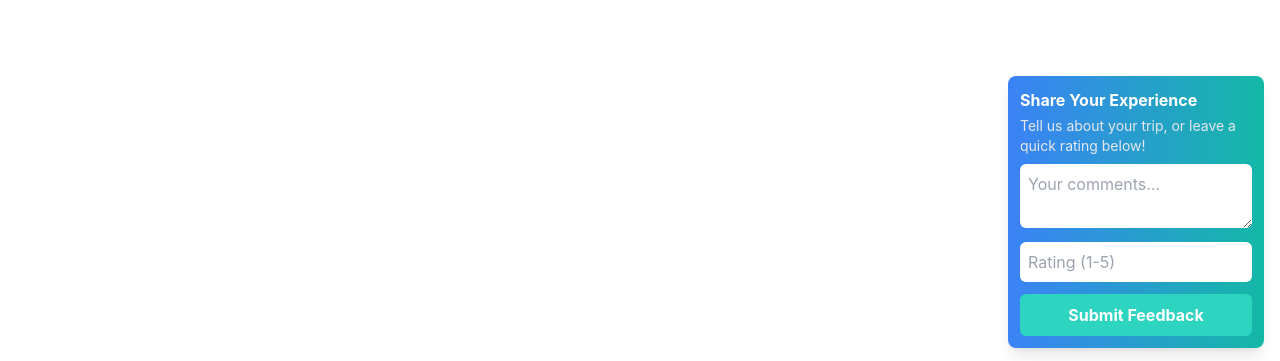
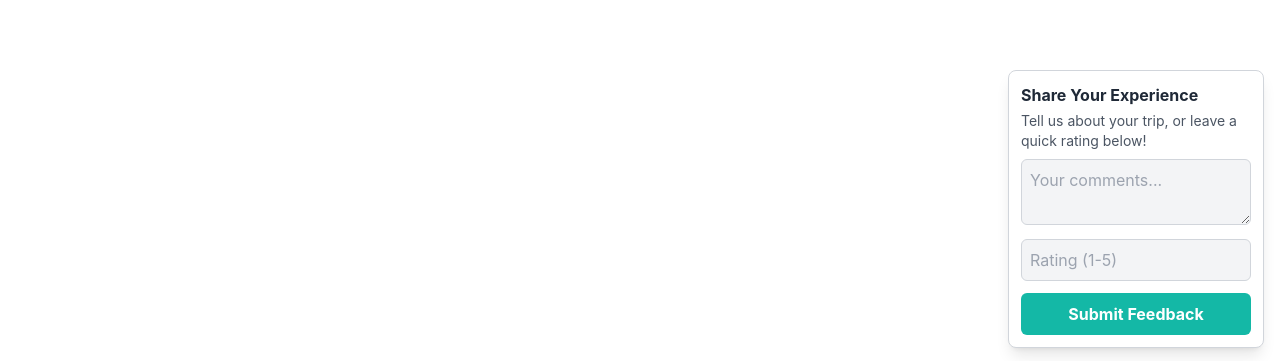
Before and after one commit to SrinivasNuggehalli/Wanderlust_AI_Planning_Website, a React (Vite) app in the folder wanderlust/: page /my-trips in a window 1280 px wide. Shown: the part 436-797 px from the top of the page. Built offline with nearby package versions, Linux system fonts and the light colour scheme; no server answers; the database is empty; sample sign-in values are in the browser's storage.

Commit message:
change the my trip page

```diff
--- a/wanderlust/src/my-trips/index.jsx
+++ b/wanderlust/src/my-trips/index.jsx
@@ -65,15 +65,15 @@ function MyTrips() {
         )}
       </div>
 
-      {/* Compact Feedback Section */}
+      {/* White Background Feedback Section */}
       {showFeedbackSection && (
-        <div className="fixed bottom-4 right-4 bg-gradient-to-r from-blue-500 to-teal-500 text-white shadow-lg p-3 w-64 rounded-lg transition-transform duration-500 ease-in-out">
+        <div className="fixed bottom-4 right-4 bg-white text-gray-800 shadow-lg p-3 w-64 rounded-lg border border-gray-300 transition-transform duration-500 ease-in-out">
           <h3 className="font-bold text-base">Share Your Experience</h3>
-          <p className="text-sm text-gray-200 mt-1">Tell us about your trip, or leave a quick rating below!</p>
+          <p className="text-sm text-gray-600 mt-1">Tell us about your trip, or leave a quick rating below!</p>
 
           <textarea
             placeholder="Your comments..."
-            className="w-full p-2 mt-2 bg-white text-gray-800 rounded-md border-0 focus:ring-2 focus:ring-teal-400 transition ease-in-out duration-300"
+            className="w-full p-2 mt-2 bg-gray-100 text-gray-800 rounded-md border border-gray-300 focus:ring-2 focus:ring-teal-400 transition ease-in-out duration-300"
             rows="2"
           />
           <input
@@ -81,10 +81,10 @@ function MyTrips() {
             placeholder="Rating (1-5)"
             min="1"
             max="5"
-            className="w-full p-2 mt-2 bg-white text-gray-800 rounded-md border-0 focus:ring-2 focus:ring-teal-400 transition ease-in-out duration-300"
+            className="w-full p-2 mt-2 bg-gray-100 text-gray-800 rounded-md border border-gray-300 focus:ring-2 focus:ring-teal-400 transition ease-in-out duration-300"
           />
           <button
-            className="mt-3 bg-teal-400 hover:bg-teal-500 text-white font-bold py-2 px-3 rounded-md w-full transition ease-in-out transform hover:scale-105 hover:shadow-md"
+            className="mt-3 bg-teal-500 hover:bg-teal-600 text-white font-bold py-2 px-3 rounded-md w-full transition ease-in-out transform hover:scale-105 hover:shadow-md"
           >
             Submit Feedback
           </button>
```
